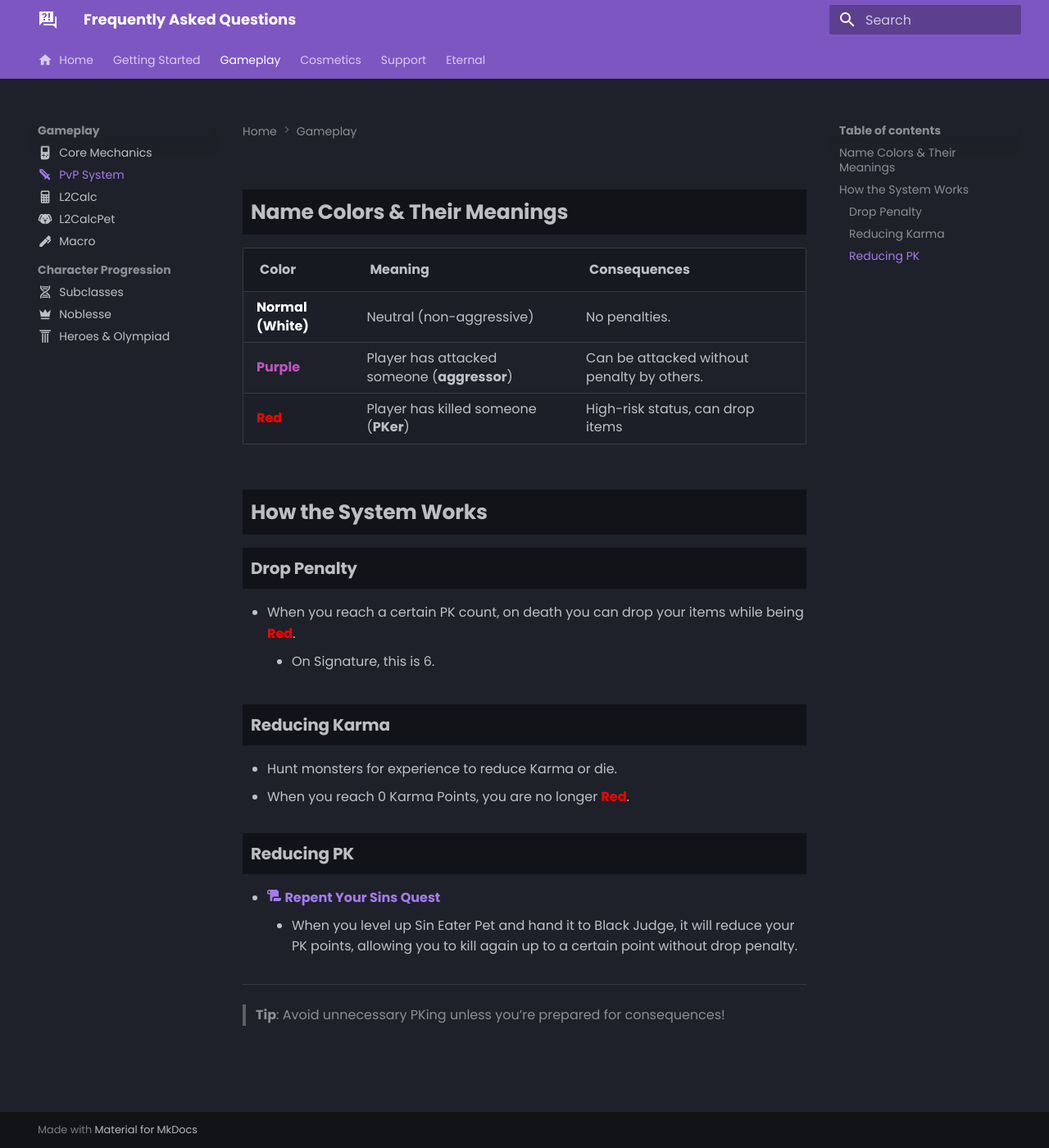
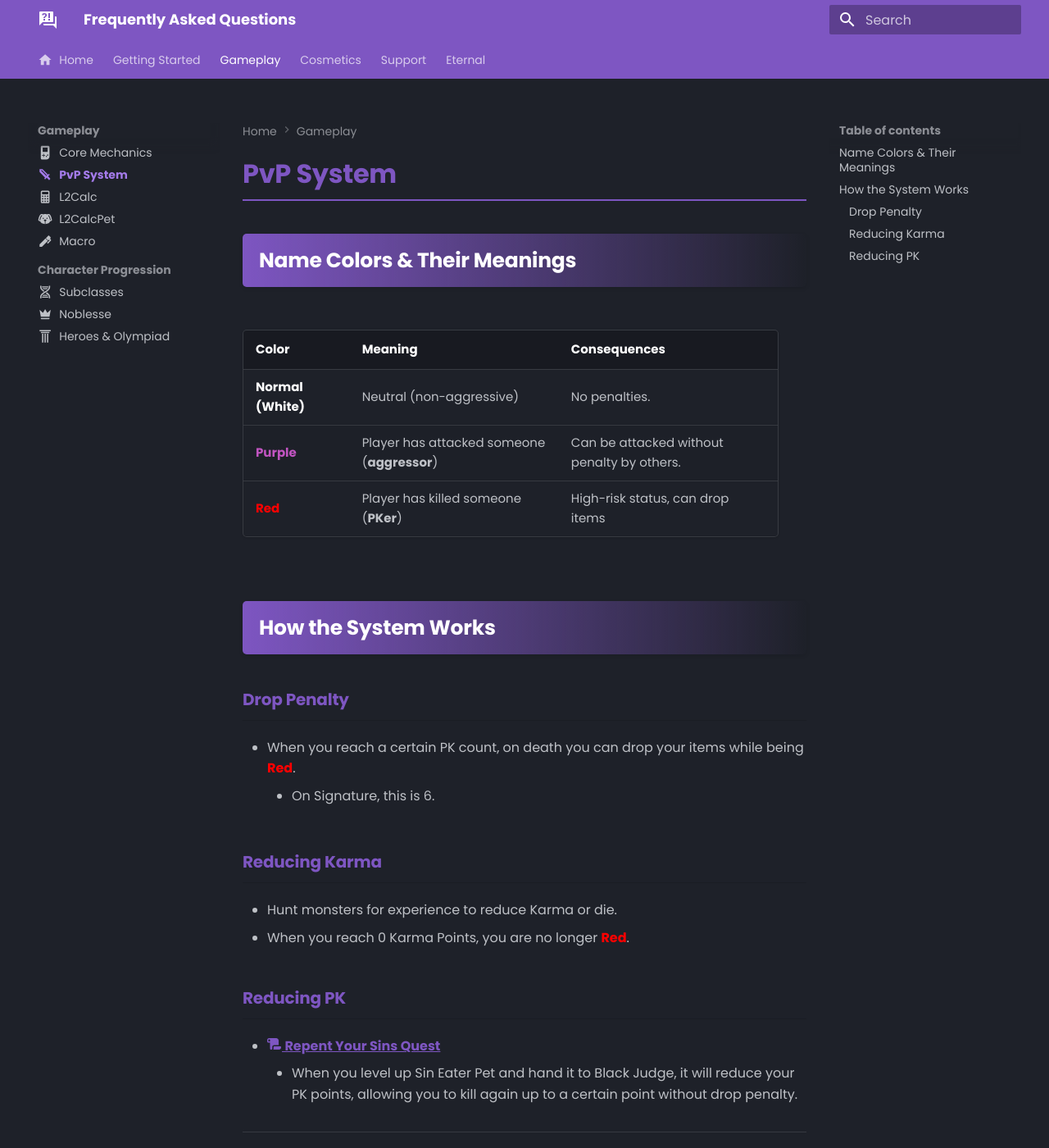
Before and after one commit to tab1-web/faq, an MkDocs documentation site: the page built from docs/gameplay/pvp-system.md, in a window 1280 px wide and 1400 px high. Shown: the whole window at 82% size. Built offline with MkDocs 1.6.1 and Material for MkDocs 9.7.7, drawn with Linux system fonts in a browser that asks for light colours; some web fonts are replaced.

Commit message:
css adjust

```diff
--- a/docs/stylesheets/extra.css
+++ b/docs/stylesheets/extra.css
@@ -1,43 +1,132 @@
-.md-top {
-    background-color: var(--md-primary-fg-color);
-    color: white;
-}
-.task-list-indicator:hover {
-    cursor: pointer;
+:root {
+    /* Custom color variables */
+    --md-primary-fg-color: #3f51b5;
+    --md-primary-fg-color--light: #757de8;
+    --md-primary-fg-color--dark: #002984;
+    --md-accent-fg-color: #ff4081;
+    --md-accent-fg-color--transparent: rgba(255, 64, 129, 0.1);
 }
 
+/* Header styles */
+.md-header {
+}
 
+/* Table styles */
 .md-typeset table:not([class]) {
-    font-size: 0.8rem;
-    line-height: 1.4;
+    font-size: 0.75rem;
+    line-height: 1.6;
+    border-radius: 0.25rem;
+    overflow: hidden;
+    box-shadow: 0 1px 3px rgba(0,0,0,0.12);
+    margin: 1.5em auto;
+    width: 95%;
 }
 
 .md-typeset table:not([class]) th {
     background-color: rgba(0,0,0,0.2);
+    color: white;
     font-weight: 600;
+    padding: 0.75em 1em;
 }
 
 .md-typeset table:not([class]) td {
     vertical-align: middle;
-    padding: 0.5em 1em;
+    padding: 0.6em 1em;
+    border-bottom: 1px solid rgba(0,0,0,0.07);
 }
 
-.md-typeset table:not([class]) tr:nth-child(odd) {
+.md-typeset table:not([class]) tr:nth-child(even) {
+    background-color: rgba(0,0,0,0.03);
+}
+
+.md-typeset table:not([class]) tr:hover {
     background-color: rgba(0,0,0,0.05);
 }
 
-.md-typeset .role-divider, .divider {
-  height: 1px;
-  background: linear-gradient(90deg, transparent, var(--md-primary-fg-color), transparent);
-  margin: 2rem 0;
-  border: none;
+/* Heading styles */
+.md-typeset h1 {
+    display: block;
+    color: var(--md-primary-fg-color);
+    font-weight: 600;
+    margin-bottom: 1.5rem;
+    padding-bottom: 0.5rem;
+    border-bottom: 2px solid var(--md-primary-fg-color);
 }
 
-h2, h3 {
-    background: rgba(0, 0, 0, 0.4) !important;
-    padding: 10px !important;
+.md-typeset h2 {
+    background: linear-gradient(90deg, var(--md-primary-fg-color), transparent);
+    color: white;
+    padding: 0.75rem 1rem;
+    border-radius: 0.25rem;
+    margin: 2rem 0 1.5rem 0;
+    box-shadow: 0 2px 5px rgba(0,0,0,0.1);
 }
 
-h1 {
-  display: none;
+.md-typeset h3 {
+    color: var(--md-primary-fg-color);
+    padding: 0.5rem 0;
+    border-bottom: 1px solid rgba(0,0,0,0.1);
+    margin: 1.75rem 0 1rem 0;
 }
+
+.md-typeset h4 {
+    color: var(--md-primary-fg-color--dark);
+    font-weight: 500;
+    margin: 1.5rem 0 0.75rem 0;
+}
+
+/* Divider styles */
+.md-typeset .role-divider,
+.md-typeset .divider {
+    height: 2px;
+    background: linear-gradient(90deg, transparent, var(--md-primary-fg-color), transparent);
+    margin: 2.5rem 0;
+    border: none;
+}
+
+/* Code block styles */
+.md-typeset pre {
+    border-radius: 0.25rem;
+    border-left: 4px solid var(--md-primary-fg-color);
+}
+
+.md-typeset code {
+    border-radius: 0.15rem;
+    padding: 0.1em 0.2em;
+    background-color: var(--md-accent-fg-color--transparent);
+}
+
+/* Link styles */
+.md-typeset a {
+    color: var(--md-primary-fg-color);
+    text-decoration: underline;
+}
+
+.md-typeset a:hover {
+    color: var(--md-accent-fg-color);
+    text-decoration: underline;
+}
+
+/* Button styles */
+.md-typeset .task-list-indicator:hover {
+    cursor: pointer;
+    color: var(--md-accent-fg-color);
+}
+
+/* Navigation styles */
+.md-nav__link--active {
+    color: var(--md-accent-fg-color);
+    font-weight: 600;
+}
+
+.md-nav__link:hover {
+    color: var(--md-primary-fg-color--light);
+}
+
+/* Responsive adjustments */
+@media screen and (max-width: 76.1875em) {
+    .md-nav--primary .md-nav__title {
+        background-color: var(--md-primary-fg-color);
+        color: white;
+    }
+}
```
